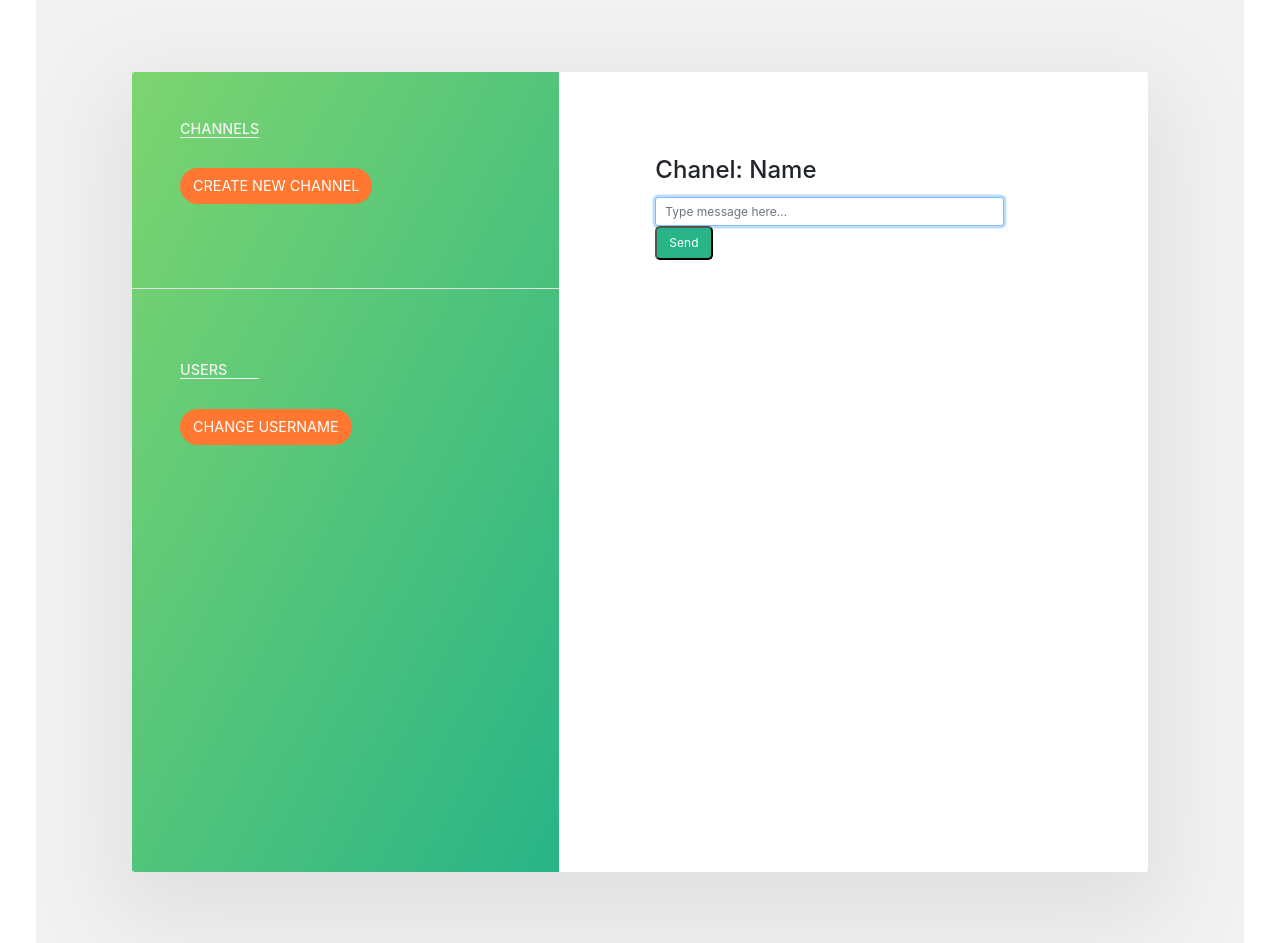
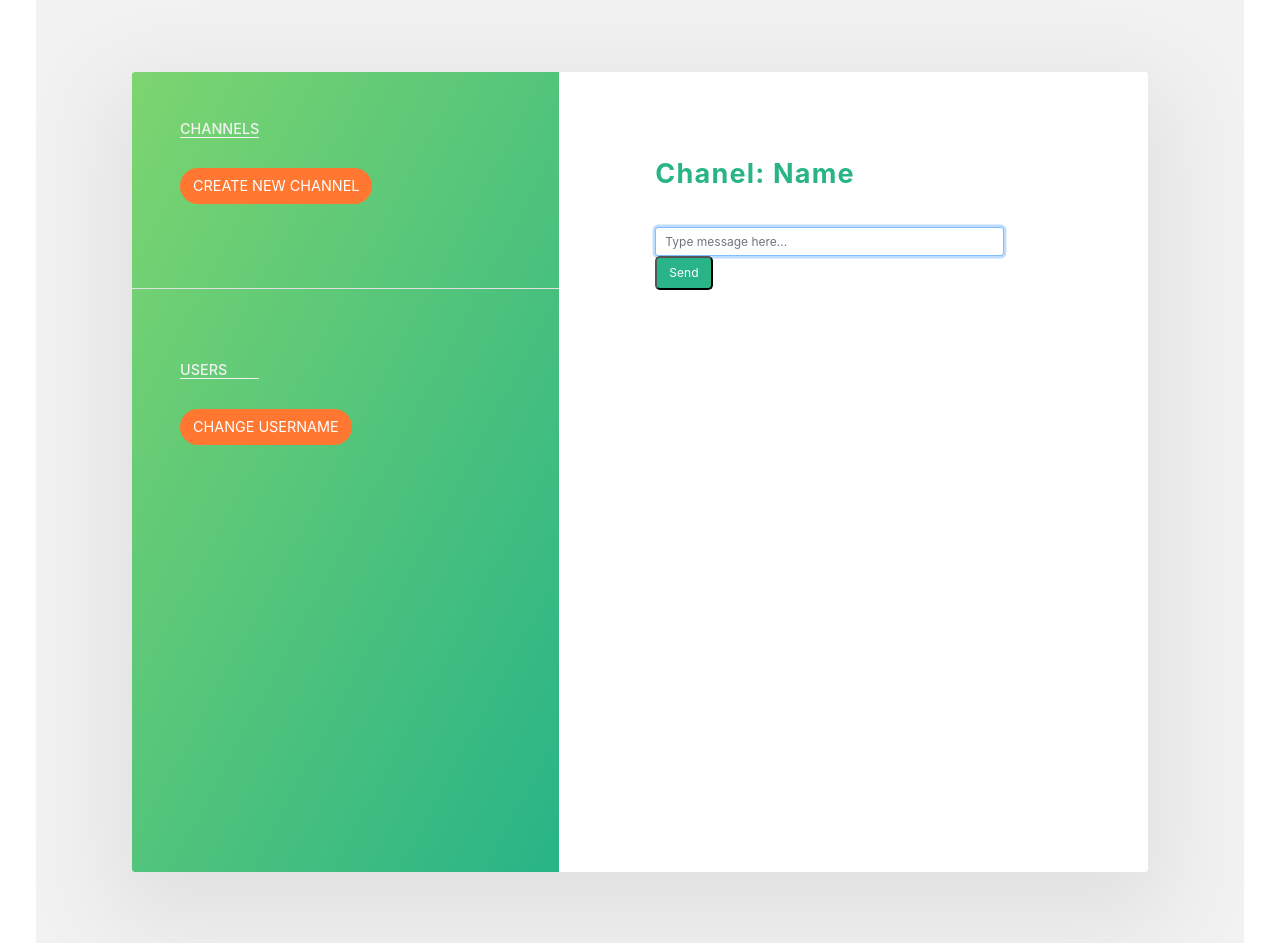
Before and after one commit to TitoYak211/chitter, a Flask app: template templates/index.html in a window 1280 px wide. Shown: the part 132-1075 px from the top of the page. Run offline with Flask 2, Linux system fonts and the light colour scheme; the template is opened without the code that fills it, so the values that code supplies are empty; some libraries are stand-ins or nearby versions.

Commit message:
Update custom.css

```diff
--- a/static/custom.css
+++ b/static/custom.css
@@ -188,3 +188,15 @@ body {
     background-color: #f2f2f2;
     margin-top: 1rem;
 }
+
+.heading_secondary {
+    font-size: 2.25rem;
+    text-transform: none;
+    font-weight: 700;
+    color: #28b487;
+    letter-spacing: 0.1rem;
+    line-height: 1.3;
+    display: inline-block;
+    margin-bottom: 2rem !important;
+    margin-left: 0rem;
+  }
```
